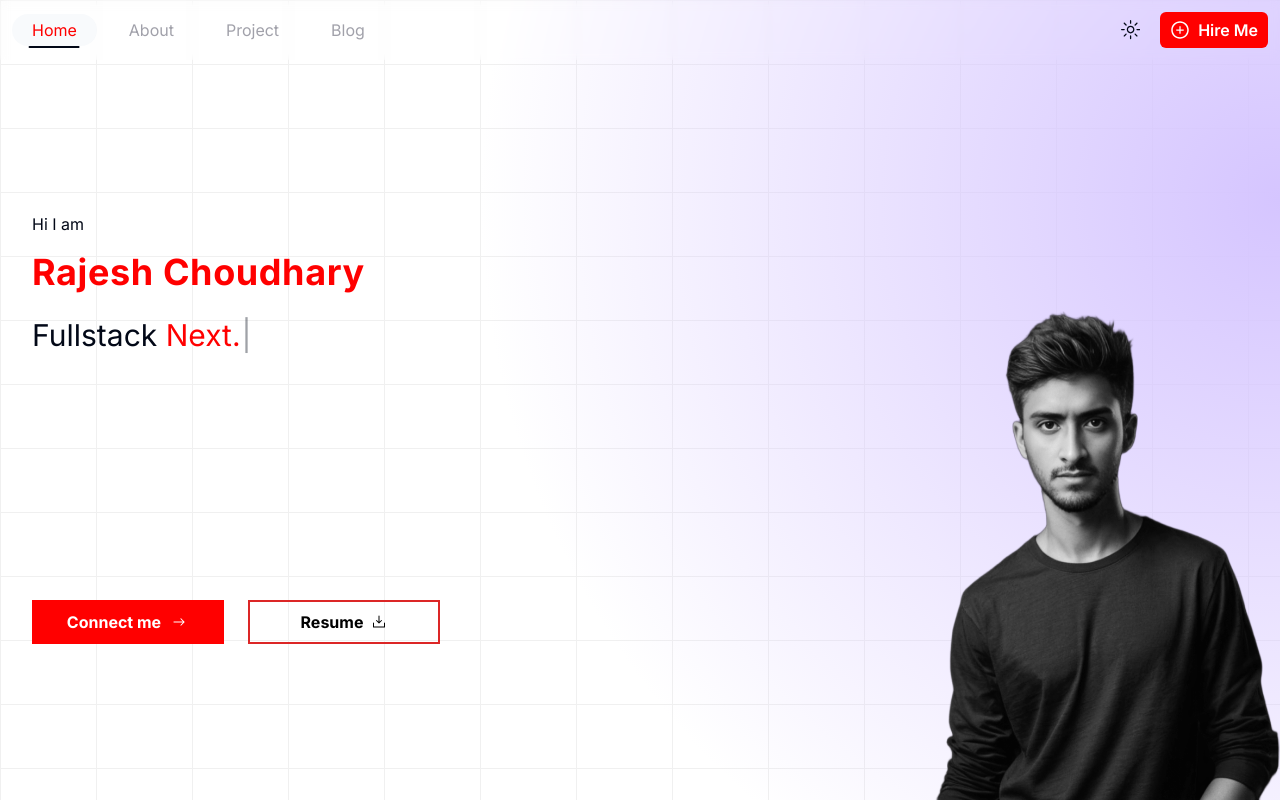
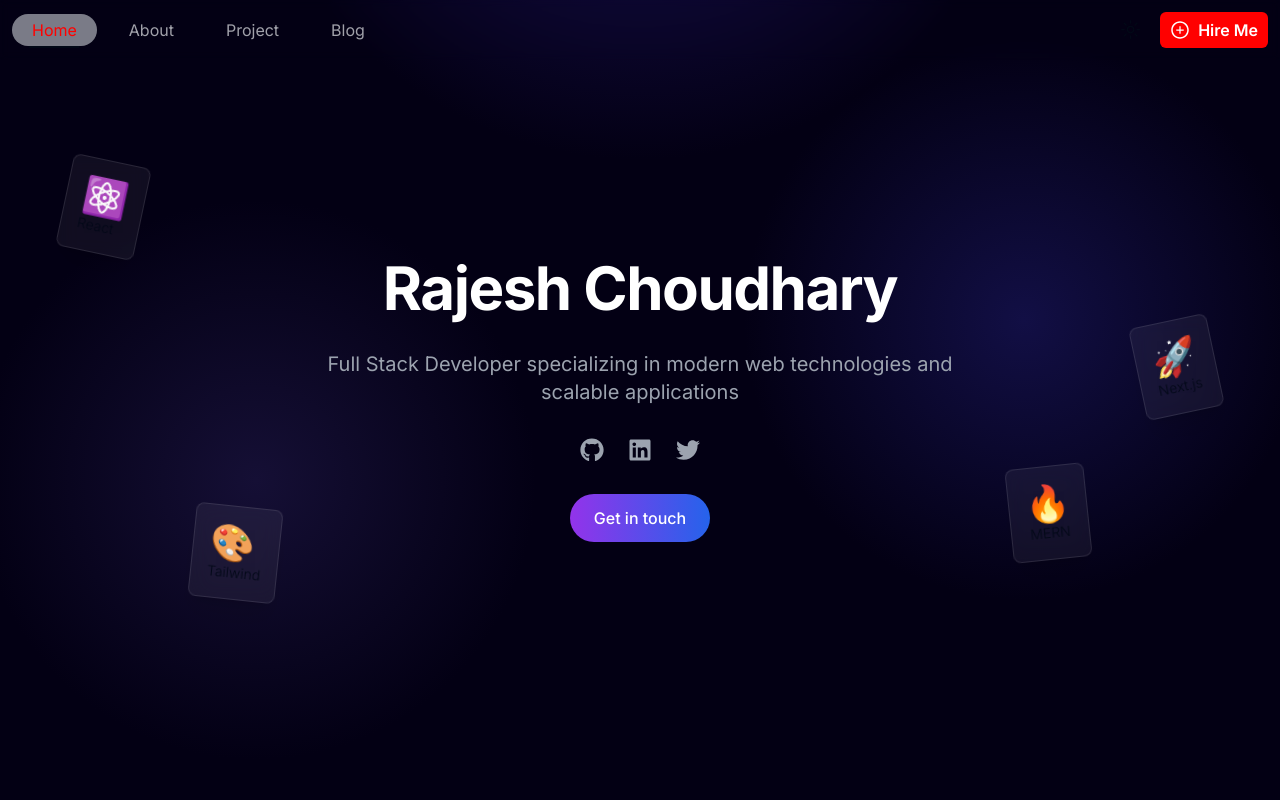
Before and after one commit to rajeshiitk/portfolio, a Next.js app: page / in a window 1280 px wide. Shown: the top 802 px of the page. Built offline with nearby package versions, Linux system fonts and the light colour scheme.

Commit message:
hero section complete revamp

```diff
--- a/src/components/hero/Hero.tsx
+++ b/src/components/hero/Hero.tsx
@@ -1,5 +1,7 @@
 "use client";
 import React, { FC } from "react";
+import { motion } from "framer-motion";
+import { FaGithub, FaLinkedin, FaTwitter } from "react-icons/fa";
 
 import Image from "next/image";
 import TypewriterEffect from "../TypewriterEffect";
@@ -9,48 +11,130 @@ import { PiDownloadSimple } from "react-icons/pi";
 import { IoIosArrowRoundForward } from "react-icons/io";
 
 interface Props {}
+
+interface SocialLink {
+  href: string;
+  icon: JSX.Element;
+  label: string;
+}
+
+const socialLinks: SocialLink[] = [
+  {
+    href: "https://github.com/yourusername",
+    icon: <FaGithub className="w-6 h-6" />,
+    label: "GitHub",
+  },
+  {
+    href: "https://linkedin.com/in/yourusername",
+    icon: <FaLinkedin className="w-6 h-6" />,
+    label: "LinkedIn",
+  },
+  {
+    href: "https://twitter.com/yourusername",
+    icon: <FaTwitter className="w-6 h-6" />,
+    label: "Twitter",
+  },
+];
+
 const intro = `Rajesh Choudhary`;
 
 const Hero: FC = (props: Props) => {
   return (
-    <section className="px-8 relative    h-[calc(100svh)] grid sm:grid-cols-2">
-      <div className="absolute top-0 z-[-2] hidden dark:block h-full w-full bg-[#000000] bg-[radial-gradient(#ffffff33_1px,#00091d_1px)] bg-[size:20px_20px]"></div>
-      <div className="absolute hidden sm:block inset-0 -z-10 h-full w-full bg-white bg-[linear-gradient(to_right,#f0f0f0_1px,transparent_1px),linear-gradient(to_bottom,#f0f0f0_1px,transparent_1px)] bg-[size:6rem_4rem]">
-        <div className="absolute bottom-0 left-0 right-0 top-0 bg-[radial-gradient(circle_800px_at_100%_200px,#d5c5ff,transparent)]"></div>
-      </div>
-      <div className=" bg-gradient-to-t from-gray-950 to-transparent  z-10 h-[calc(100svh)] w-full sm:hidden absolute"></div>
-      {/* Left */}
-      <div className="flex flex-col z-20  justify-between h-[calc(100svh)] sm:justify-evenly">
-        <div className="flex flex-col min-h-80 sm:justify-center py-20   gap-6">
-          <div className="">
-            <p>Hi I am</p>
-            <TextGenerateEffect words={intro} className="" />
-          </div>
-          <div className="text-xl  sm:text-3xl dark:text-white min-h-10">
-            <TypewriterEffect />{" "}
-          </div>
-        </div>
-        <div className="flex z-10  sm:py-8 flex-col items-center   pb-20 sm:flex-row gap-6">
-          <button className="px-8 py-2 flex  justify-center items-center gap-2 bg-highlight text-white font-bold transition w-48 duration-200 hover:bg-transparent dark:hover:text-white hover:text-white sm:hover:text-black border-2 border-transparent dark:text-white hover:border-red-600">
-            Connect me
-            <IoIosArrowRoundForward className="text-xl" />
-          </button>
-          <button className="px-8 py-2 justify-center flex gap-2 items-center hover:text-highlight font-bold transition duration-200 bg-transparent  text-white sm:text-black border-2 w-48  border-red-600 dark:text-white">
-            Resume
-            <PiDownloadSimple className="" />
-          </button>
+    <section className="relative h-[calc(100svh)] flex items-center justify-center overflow-hidden bg-[#030014]">
+      {/* Background gradients */}
+      <div className="absolute inset-0 bg-[radial-gradient(circle_500px_at_50%_-30%,#1a1158,transparent_80%)]" />
+      <div className="absolute inset-0 bg-[radial-gradient(circle_400px_at_80%_40%,#120f45,transparent_70%)]" />
+      <div className="absolute inset-0 bg-[radial-gradient(circle_400px_at_20%_60%,#150f35,transparent_70%)]" />
+
+      {/* Floating tech stack with improved z-index and responsive positioning */}
+      <div className="hidden md:block absolute top-[20%] left-[5%] z-10 group animate-float">
+        <div className="relative p-4 backdrop-blur-md bg-[rgba(255,255,255,0.05)] rounded-lg border border-[rgba(255,255,255,0.1)] shadow-xl rotate-12 hover:rotate-0 transition-transform duration-300">
+          <div className="text-4xl">⚛️</div>
+          <p className="text-sm font-light">React</p>
         </div>
       </div>
 
-      {/* right */}
-      <div className="h-0">
-        <Image
-          className=" -z-0 bottom-0   md:opacity-100 absolute right-0 "
-          src="/profile_dark.png"
-          alt="hero"
-          width={350}
-          height={350}
-        />
+      <div className="hidden md:block absolute top-[40%] right-[5%] z-10 group animate-float animation-delay-2000">
+        <div className="relative p-4 backdrop-blur-md bg-[rgba(255,255,255,0.05)] rounded-lg border border-[rgba(255,255,255,0.1)] shadow-xl -rotate-12 hover:rotate-0 transition-transform duration-300">
+          <div className="text-4xl">🚀</div>
+          <p className="text-sm font-light">Next.js</p>
+        </div>
+      </div>
+
+      <div className="hidden md:block absolute bottom-[25%] left-[15%] z-10 group animate-float animation-delay-1000">
+        <div className="relative p-4 backdrop-blur-md bg-[rgba(255,255,255,0.05)] rounded-lg border border-[rgba(255,255,255,0.1)] shadow-xl rotate-6 hover:rotate-0 transition-transform duration-300">
+          <div className="text-4xl">🎨</div>
+          <p className="text-sm font-light">Tailwind</p>
+        </div>
+      </div>
+
+      <div className="hidden md:block absolute bottom-[30%] right-[15%] z-10 group animate-float animation-delay-3000">
+        <div className="relative p-4 backdrop-blur-md bg-[rgba(255,255,255,0.05)] rounded-lg border border-[rgba(255,255,255,0.1)] shadow-xl -rotate-6 hover:rotate-0 transition-transform duration-300">
+          <div className="text-4xl">🔥</div>
+          <p className="text-sm font-light text-center">MERN</p>
+        </div>
+      </div>
+
+      {/* Main content */}
+      <div className="container relative z-20 mx-auto px-4">
+        <div className="flex flex-col items-center justify-center gap-8 text-center">
+          {/* Animated name */}
+          <motion.div
+            initial={{ opacity: 0, y: 20 }}
+            animate={{ opacity: 1, y: 0 }}
+            transition={{ duration: 0.5 }}
+          >
+            <h1 className="text-4xl md:text-6xl font-bold text-white tracking-tight">
+              {intro}
+            </h1>
+          </motion.div>
+
+          {/* Role description */}
+          <motion.p
+            initial={{ opacity: 0 }}
+            animate={{ opacity: 1 }}
+            transition={{ delay: 0.2, duration: 0.5 }}
+            className="text-lg md:text-xl text-gray-400 max-w-2xl"
+          >
+            Full Stack Developer specializing in modern web technologies and
+            scalable applications
+          </motion.p>
+
+          {/* Social links */}
+          <motion.div
+            initial={{ opacity: 0, y: 20 }}
+            animate={{ opacity: 1, y: 0 }}
+            transition={{ delay: 0.4, duration: 0.5 }}
+            className="flex gap-6"
+          >
+            {socialLinks.map((link) => (
+              <a
+                key={link.label}
+                href={link.href}
+                target="_blank"
+                rel="noopener noreferrer"
+                className="text-gray-400 hover:text-white transition-colors"
+                aria-label={link.label}
+              >
+                {link.icon}
+              </a>
+            ))}
+          </motion.div>
+
+          {/* CTA Button */}
+          <motion.div
+            initial={{ opacity: 0, y: 20 }}
+            animate={{ opacity: 1, y: 0 }}
+            transition={{ delay: 0.6, duration: 0.5 }}
+          >
+            <a
+              href="#contact"
+              className="inline-flex items-center px-6 py-3 text-base font-medium text-white bg-gradient-to-r from-purple-600 to-blue-600 rounded-full hover:from-purple-700 hover:to-blue-700 transition-all"
+            >
+              Get in touch
+            </a>
+          </motion.div>
+        </div>
       </div>
     </section>
   );
--- a/tailwind.config.ts
+++ b/tailwind.config.ts
@@ -68,10 +68,60 @@ const config = {
           from: { height: "var(--radix-accordion-content-height)" },
           to: { height: "0" },
         },
+        blob: {
+          "0%": { transform: "translate(0px, 0px) scale(1)" },
+          "33%": { transform: "translate(30px, -50px) scale(1.1)" },
+          "66%": { transform: "translate(-20px, 20px) scale(0.9)" },
+          "100%": { transform: "translate(0px, 0px) scale(1)" },
+        },
+        float: {
+          "0%, 100%": { transform: "translateY(0)" },
+          "50%": { transform: "translateY(-20px)" },
+        },
+        "fade-in": {
+          "0%": { opacity: "0", transform: "translateY(10px)" },
+          "100%": { opacity: "1", transform: "translateY(0)" },
+        },
+        fadeInUp: {
+          "0%": {
+            opacity: "0",
+            transform: "translateY(20px)",
+          },
+          "100%": {
+            opacity: "1",
+            transform: "translateY(0)",
+          },
+        },
+        "gradient-x": {
+          "0%, 100%": {
+            "background-size": "200% 200%",
+            "background-position": "left center",
+          },
+          "50%": {
+            "background-size": "200% 200%",
+            "background-position": "right center",
+          },
+        },
       },
       animation: {
         "accordion-down": "accordion-down 0.2s ease-out",
         "accordion-up": "accordion-up 0.2s ease-out",
+        blob: "blob 7s infinite",
+        float: "float 6s ease-in-out infinite",
+        "fade-in": "fade-in 0.5s ease-out forwards",
+        "fade-in-up": "fadeInUp 0.5s ease-out forwards",
+        "gradient-x": "gradient-x 3s ease infinite",
+      },
+      utilities: {
+        ".animation-delay-1000": {
+          "animation-delay": "1000ms",
+        },
+        ".animation-delay-2000": {
+          "animation-delay": "2000ms",
+        },
+        ".animation-delay-3000": {
+          "animation-delay": "3000ms",
+        },
       },
     },
   },
```
